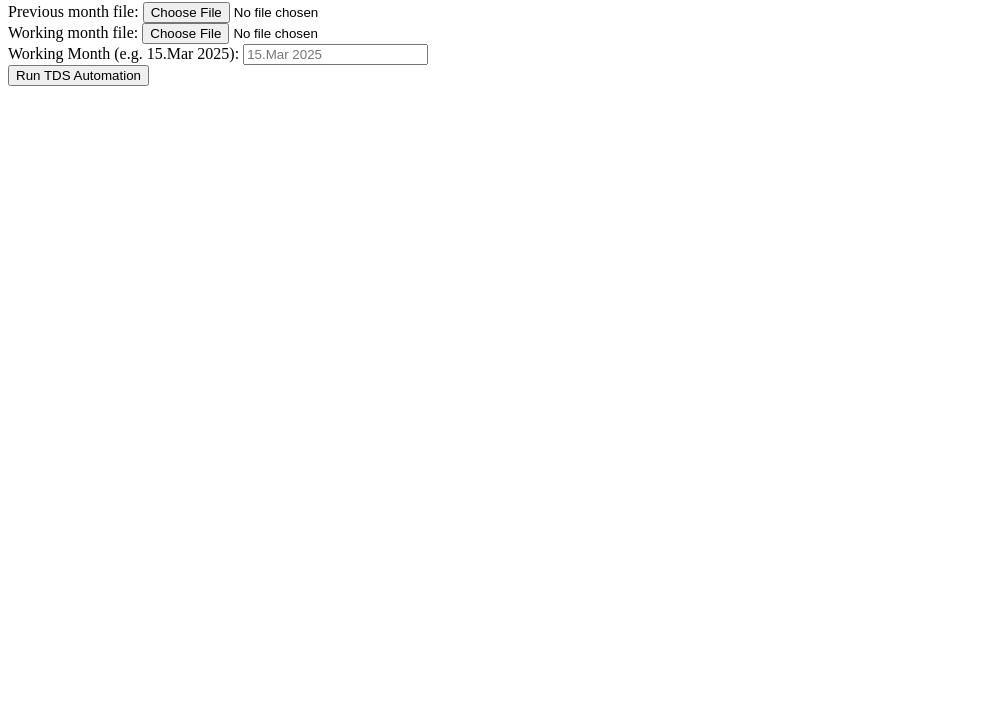
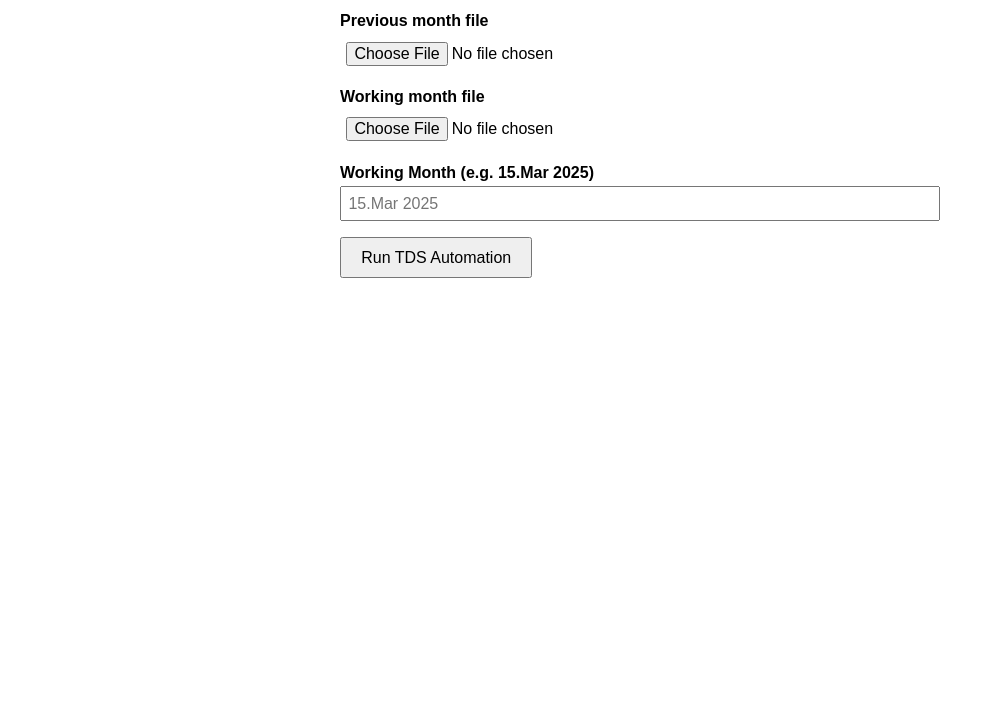
Before and after one commit to KakumanuLakshmiNarayana/tds-uploader, a plain HTML site: page index.html in a window 1280 px wide. Shown: the part 78-800 px from the top of the page, without its empty margins (0-995 px from the left). Drawn offline with Linux system fonts and the light colour scheme.

Commit message:
index.html

```diff
--- a/index.html
+++ b/index.html
@@ -3,24 +3,28 @@
 <head>
   <meta charset="UTF-8">
   <title>TDS Uploader</title>
+  <style>
+    body { font-family: sans-serif; max-width: 600px; margin: 2em auto; }
+    form div { margin-bottom: 1em; }
+    label { display: block; font-weight: bold; margin-bottom: 0.3em; }
+    input, button { font-size: 1em; padding: 0.4em; width: 100%; box-sizing: border-box; }
+    button { width: auto; padding: 0.6em 1.2em; }
+  </style>
 </head>
 <body>
   <h1>Upload Purchase Register Files</h1>
-<form action="https://avinari32.app.n8n.cloud/webhook/tds-upload" method="post" enctype="multipart/form-data">
+  <form action="https://avinari32.app.n8n.cloud/webhook/tds-upload" method="post" enctype="multipart/form-data">
     <div>
-      <label>Previous month file:
-        <input type="file" name="previousFile" accept=".xlsx" required>
-      </label>
+      <label for="previousFile">Previous month file</label>
+      <input type="file" id="previousFile" name="previousFile" accept=".xlsx">
     </div>
     <div>
-      <label>Working month file:
-        <input type="file" name="workingFile" accept=".xlsx" required>
-      </label>
+      <label for="workingFile">Working month file</label>
+      <input type="file" id="workingFile" name="workingFile" accept=".xlsx">
     </div>
     <div>
-      <label>Working Month (e.g. 15.Mar 2025):
-        <input type="text" name="workingMonthName" placeholder="15.Mar 2025" required>
-      </label>
+      <label for="workingMonthName">Working Month (e.g. 15.Mar 2025)</label>
+      <input type="text" id="workingMonthName" name="workingMonthName" placeholder="15.Mar 2025">
     </div>
     <button type="submit">Run TDS Automation</button>
   </form>
```
